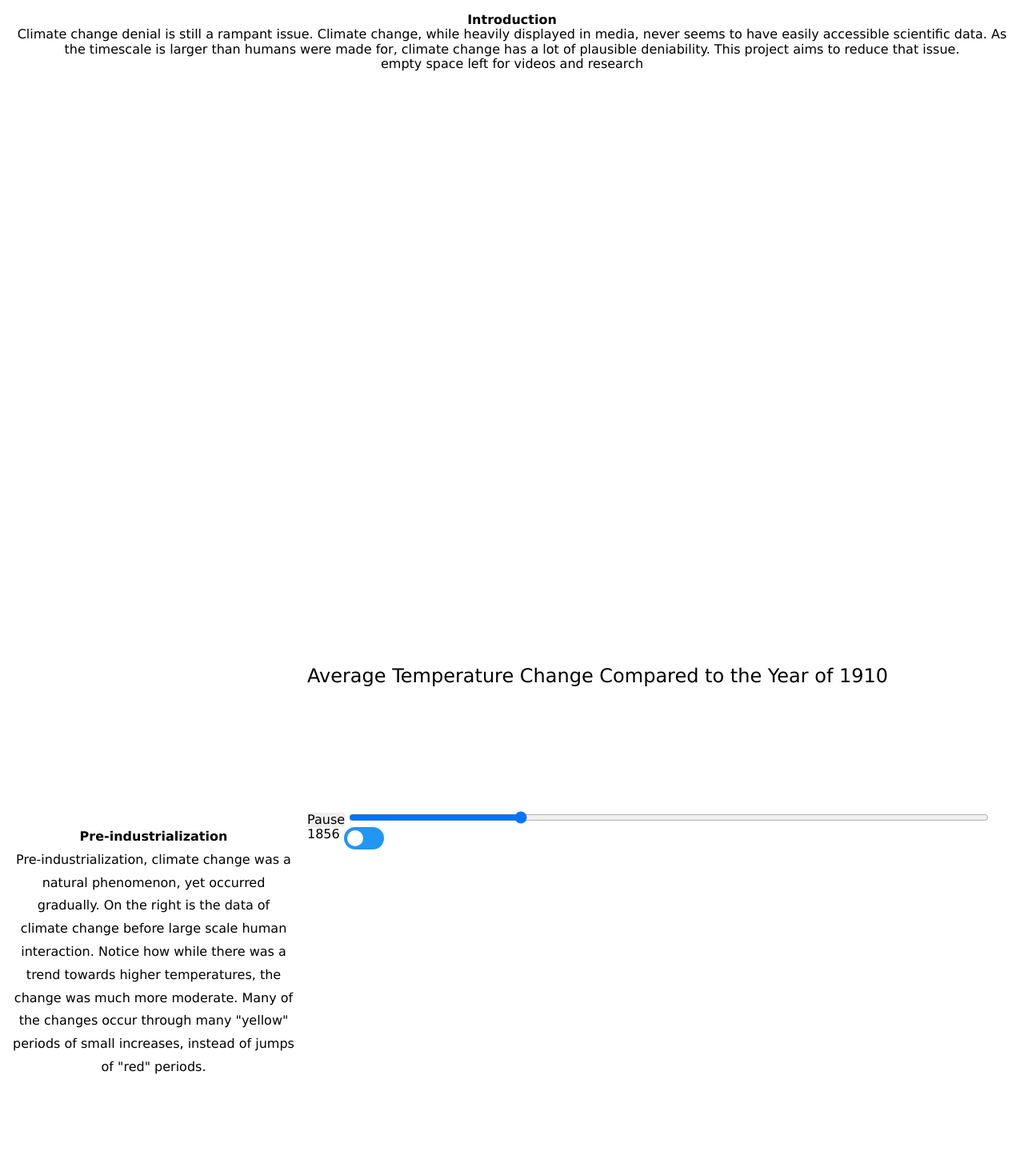
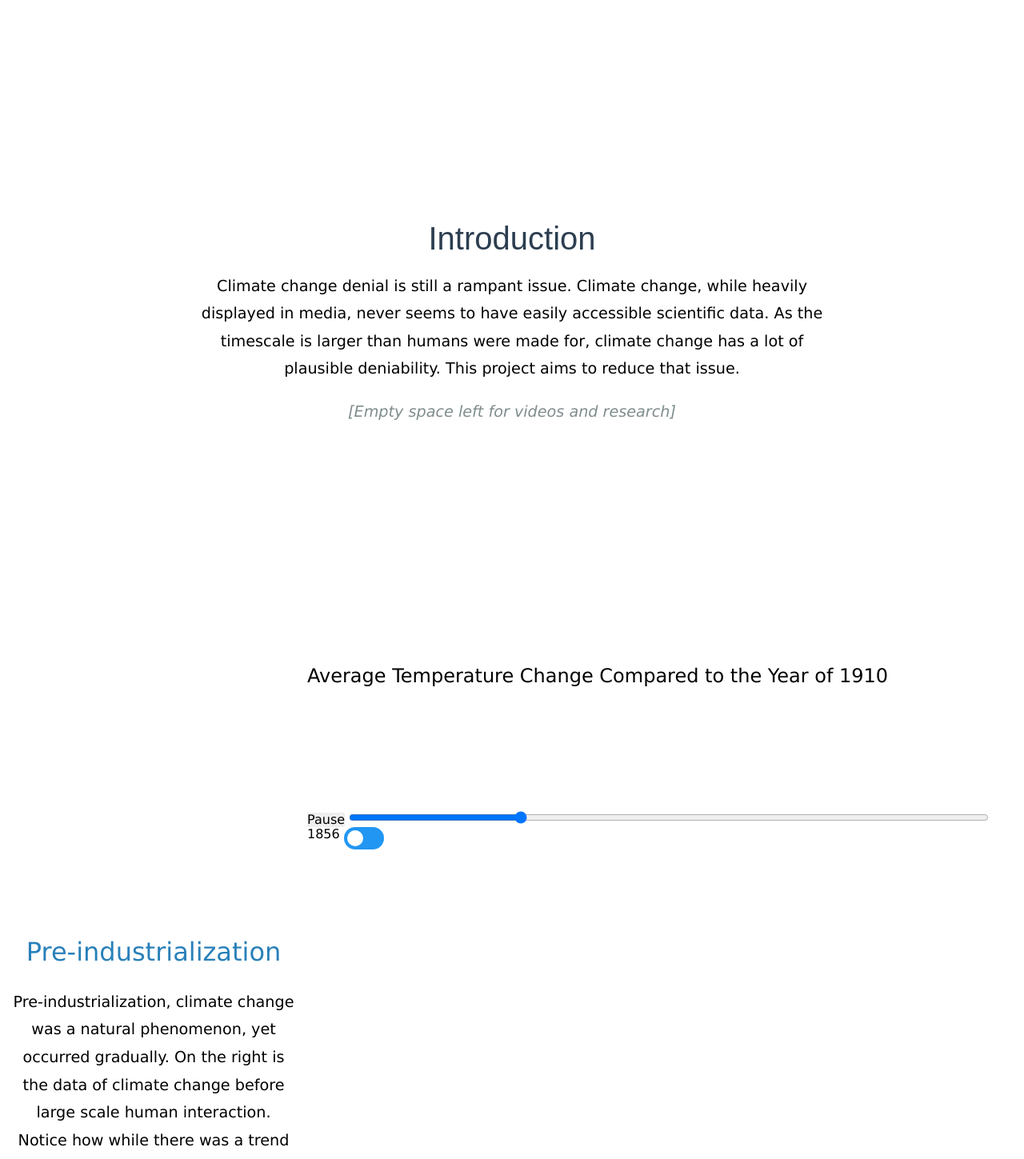
Before and after one commit to anananan116/DSC106_final_project_vite, a Svelte app: page / in a window 1280 px wide. Shown: the top 1449 px of the page at 80% size. Built offline with nearby package versions, Linux system fonts and the light colour scheme; no server answers.

Commit message:
refactored page layout.

```diff
--- a/src/App.svelte
+++ b/src/App.svelte
@@ -40,10 +40,10 @@
   let cityInput = city;
 </script>
 
-<section>
-  <b>Introduction</b><br>
-  Climate change denial is still a rampant issue. Climate change, while heavily displayed in media, never seems to have easily accessible scientific data. As the timescale is larger than humans were made for, climate change has a lot of plausible deniability. This project aims to reduce that issue.<br>
-  empty space left for videos and research
+<section class="intro">
+  <h1>Introduction</h1>
+  <p>Climate change denial is still a rampant issue. Climate change, while heavily displayed in media, never seems to have easily accessible scientific data. As the timescale is larger than humans were made for, climate change has a lot of plausible deniability. This project aims to reduce that issue.</p>
+  <p class="placeholder">[Empty space left for videos and research]</p>
 </section>
 
 <Scroller
@@ -57,22 +57,21 @@
 >
   <div class="foreground" slot="foreground" style="pointer-events: auto;">
     <section>
-      <b>Pre-industrialization</b><br>
-      Pre-industrialization, climate change was a natural phenomenon, yet occurred gradually. On the right is the data of climate change before large scale human interaction. Notice how while there was a trend towards higher temperatures, the change was much more moderate. Many of the changes occur through many "yellow" periods of small increases, instead of jumps of "red" periods.
+      <h2>Pre-industrialization</h2>
+      <p>Pre-industrialization, climate change was a natural phenomenon, yet occurred gradually. On the right is the data of climate change before large scale human interaction. Notice how while there was a trend towards higher temperatures, the change was much more moderate. Many of the changes occur through many "yellow" periods of small increases, instead of jumps of "red" periods.</p>
     </section>
     <section>
-      <b>Current Day</b><br>
-      Visualized here is how we have treated the planet over the past ~100 years. We have seen historic and irreversible increases globally. "Red" periods go from being the exception to the rule. Note how even within this section of data, climate change is occurring at an increasing rate, with many of the biggest jumps in climate occurring in the past twenty years.
+      <h2>Current Day</h2>
+      <p>Visualized here is how we have treated the planet over the past ~100 years. We have seen historic and irreversible increases globally. "Red" periods go from being the exception to the rule. Note how even within this section of data, climate change is occurring at an increasing rate, with many of the biggest jumps in climate occurring in the past twenty years.</p>
     </section>
     <section>
-      <b>Local Data</b><br>
-      Here is the data broken down locally. Feel free to find your city to learn more about how climate change affects your local community. Many times people see climate change as a global issue, which creates a layer of abstraction between their lives and the effects of climate change. However, climate change already has and will continue to detract from all of our quality of lives.
-      <div>
+      <h2>Local Data</h2>
+      <p>Here is the data broken down locally. Feel free to find your city to learn more about how climate change affects your local community. Many times people see climate change as a global issue, which creates a layer of abstraction between their lives and the effects of climate change. However, climate change already has and will continue to detract from all of our quality of lives.</p>
+      <div class="form">
         <label>
           Country:
           <input type="text" bind:value={countryInput} />
         </label>
-        <br>
         <label>
           City:
           <input type="text" bind:value={cityInput} />
@@ -93,27 +92,128 @@
   </div>
 </Scroller>
 
-<section>
-  <b>Call to Action</b><br>
-  Action must be taken to prevent climate change before it is too late. Attached is a variety of sources from groups much more informed than we are, sorted into categories depending on what you are looking for.<br><br>
-  Individual impact:<br>
-  <a href="https://www.un.org/en/actnow/ten-actions">www.un.org/</a><br>
-  <a href="https://www.epa.gov/climate-change/what-you-can-do-about-climate-change">www.epa.gov/</a><br><br>
-  Global Trends:<br>
-  <a href="https://www.climate.gov/news-features/understanding-climate/climate-change-global-temperature">www.climate.gov/</a><br>
-  <a href="https://climate.nasa.gov/vital-signs/global-temperature/?intent=121">climate.nasa.gov/</a><br><br>
-  The Effects of Climate Change:<br>
-  <a href="https://www.nrdc.org/stories/what-are-effects-climate-change">www.nrdc.org/</a><br>
-  <a href="https://www.worldwildlife.org/threats/effects-of-climate-change">www.worldwildlife.org/</a><br>
+<section class="cta">
+  <h1>Call to Action</h1>
+  <p>Action must be taken to prevent climate change before it is too late. Attached is a variety of sources from groups much more informed than we are, sorted into categories depending on what you are looking for.</p>
+  <div class="links">
+    <h3>Individual impact:</h3>
+    <a href="https://www.un.org/en/actnow/ten-actions">www.un.org</a>
+    <a href="https://www.epa.gov/climate-change/what-you-can-do-about-climate-change">www.epa.gov</a>
+
+    <h3>Global Trends:</h3>
+    <a href="https://www.climate.gov/news-features/understanding-climate/climate-change-global-temperature">www.climate.gov</a>
+    <a href="https://climate.nasa.gov/vital-signs/global-temperature/?intent=121">climate.nasa.gov</a>
+
+    <h3>The Effects of Climate Change:</h3>
+    <a href="https://www.nrdc.org/stories/what-are-effects-climate-change">www.nrdc.org</a>
+    <a href="https://www.worldwildlife.org/threats/effects-of-climate-change">www.worldwildlife.org</a>
+  </div>
 </section>
 
 <style>
+  body {
+    font-family: 'Verdana', sans-serif;
+    line-height: 1.6;
+    color: #333;
+    margin: 0;
+    padding: 0;
+  }
+
+  .intro, .cta, section {
+    height: 100vh;
+    display: flex;
+    flex-direction: column;
+    justify-content: center;
+    align-items: center;
+    text-align: center;
+    padding: 2em;
+  }
+
+  h1 {
+    font-size: 2.5em;
+    margin-bottom: 0.5em;
+    color: #2c3e50;
+  }
+
+  h2 {
+    font-size: 2em;
+    margin-bottom: 0.5em;
+    color: #2980b9;
+  }
+
+  h3 {
+    font-size: 1.5em;
+    margin-top: 1em;
+    color: #27ae60;
+  }
+
+  p {
+    max-width: 800px;
+    font-size: 1.2em;
+    margin-bottom: 1em;
+    line-height: 1.8;
+  }
+
+  .placeholder {
+    font-style: italic;
+    color: #7f8c8d;
+  }
+
+  .form {
+    display: flex;
+    flex-direction: column;
+    align-items: center;
+    margin-top: 1em;
+  }
+
+  label {
+    margin-bottom: 0.5em;
+  }
+
+  input {
+    padding: 0.5em;
+    font-size: 1em;
+    margin-bottom: 0.5em;
+    border: 1px solid #ccc;
+    border-radius: 5px;
+  }
+
+  button {
+    padding: 0.5em 1em;
+    font-size: 1em;
+    color: white;
+    background-color: #e74c3c;
+    border: none;
+    border-radius: 5px;
+    cursor: pointer;
+  }
+
+  button:hover {
+    background-color: #c0392b;
+  }
+
+  .links {
+    display: flex;
+    flex-direction: column;
+    align-items: center;
+  }
+
+  a {
+    color: #2980b9;
+    text-decoration: none;
+    margin-bottom: 0.5em;
+  }
+
+  a:hover {
+    text-decoration: underline;
+  }
+
   .background {
     margin-left: auto;
     margin-right: 0;
     height: 100vh;
     position: relative;
-    z-index: 2; /* Higher z-index to ensure it is above the foreground */
+    z-index: 2;
   }
 
   .foreground {
@@ -125,19 +225,19 @@
     font-family: 'Verdana';
     line-height: 1.8;
     font-size: 16px;
-    pointer-events: auto; /* Enable pointer events for foreground */
-    z-index: 1; /* Lower z-index to ensure it is below the background */
+    pointer-events: auto;
+    z-index: 1;
   }
 
   .progress-bars {
     position: absolute;
-    background: rgba(170, 51, 120, 0.2); /* 40% opaque */
+    background: rgba(170, 51, 120, 0.2);
     visibility: visible;
   }
 
   section {
     height: 100vh;
-    background-color: rgba(0, 0, 0, 0); /* Transparent background */
+    background-color: rgba(0, 0, 0, 0);
     text-align: center;
     color: black;
     padding: 1em;
@@ -148,6 +248,7 @@
   div {
     margin: 1em 0;
   }
+
   label {
     margin-right: 1em;
   }
```
